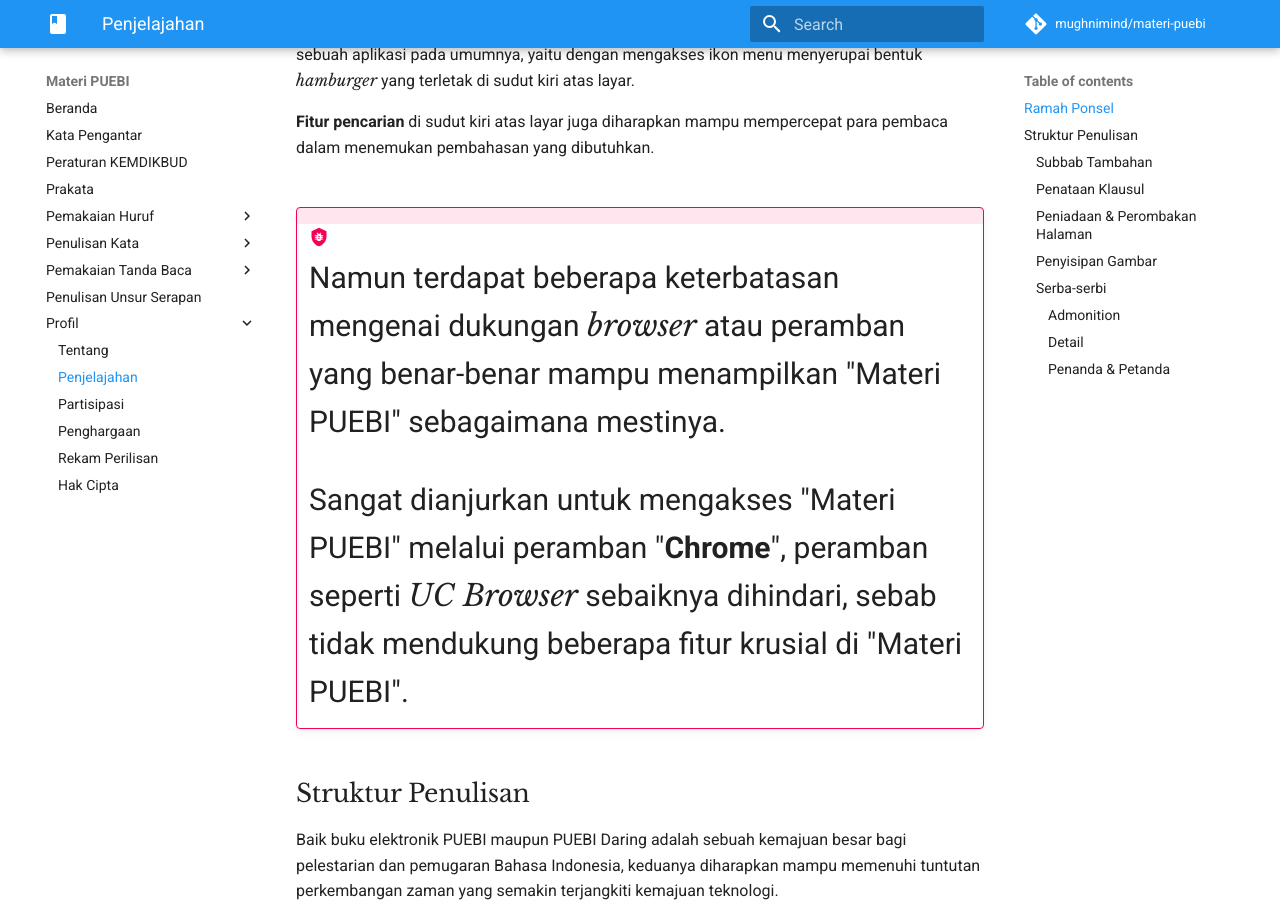
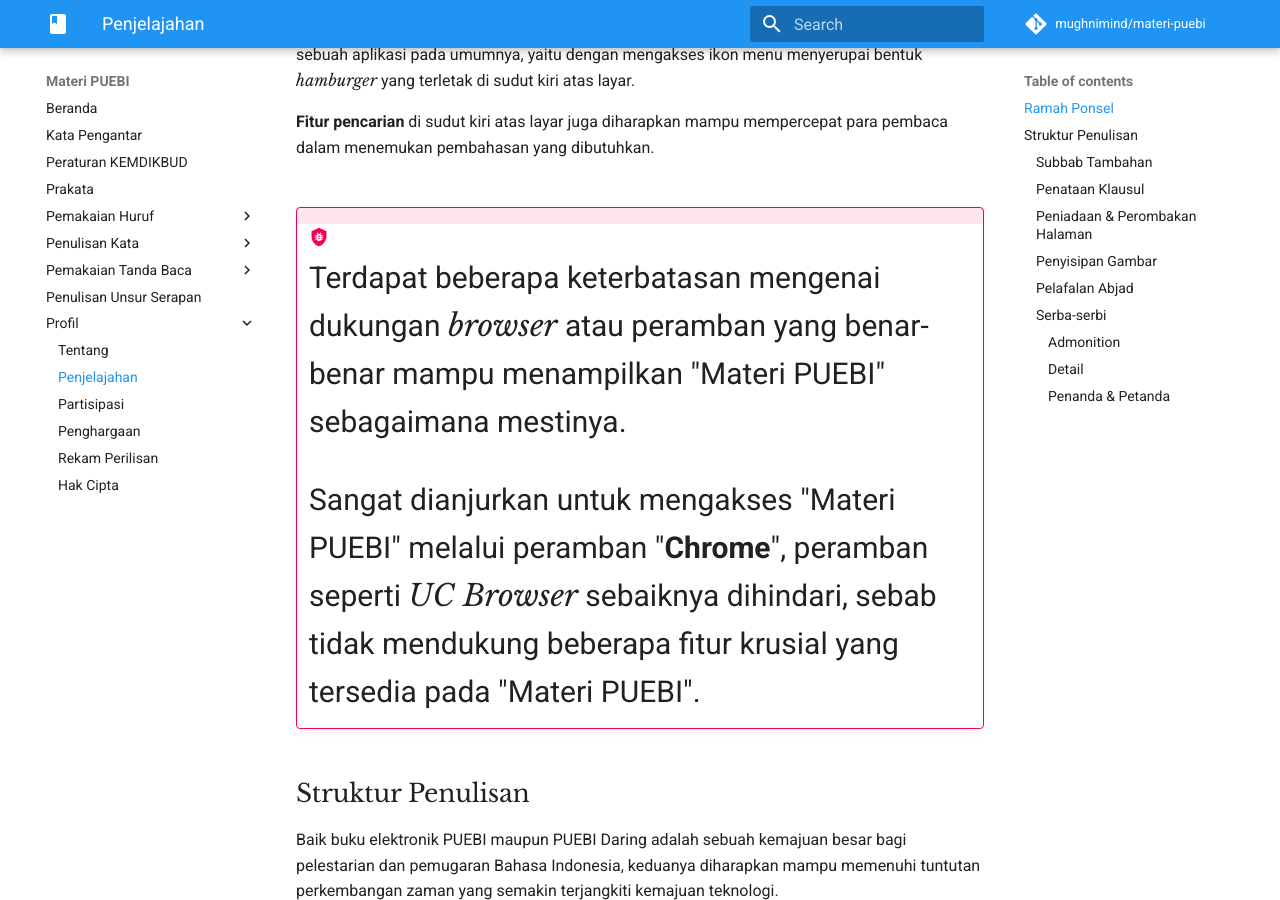
Before and after one commit to niammuddin/puebi, an MkDocs documentation site: the page built from docs/profil/penjelajahan/index.md, in a window 1280 px wide and 900 px high, scrolled down 542 px. Built offline with MkDocs 1.6.1 and Material for MkDocs 9.7.7, drawn with Linux system fonts in a browser that asks for light colours; comment, search, counter and statistics services are not loaded; old or Windows-style settings are respelled for this version of MkDocs; some of the changed text lies outside the part shown.

Commit message:
Menambahkan sekelumit penjelasan mengenai pelafalan abjad

```diff
--- a/docs/profil/penjelajahan/index.md
+++ b/docs/profil/penjelajahan/index.md
@@ -16,9 +16,9 @@
 **Fitur pencarian** di sudut kiri atas layar juga diharapkan mampu mempercepat para pembaca dalam menemukan pembahasan yang dibutuhkan.
 
 !!! bug " "
-    Namun terdapat beberapa keterbatasan mengenai dukungan *browser* atau peramban yang benar-benar mampu menampilkan "Materi PUEBI" sebagaimana mestinya.
+    Terdapat beberapa keterbatasan mengenai dukungan *browser* atau peramban yang benar-benar mampu menampilkan "Materi PUEBI" sebagaimana mestinya.
 
-    Sangat dianjurkan untuk mengakses "Materi PUEBI" melalui peramban "**Chrome**", peramban seperti *UC Browser* sebaiknya dihindari, sebab tidak mendukung beberapa fitur krusial di "Materi PUEBI".
+    Sangat dianjurkan untuk mengakses "Materi PUEBI" melalui peramban "**Chrome**", peramban seperti *UC Browser* sebaiknya dihindari, sebab tidak mendukung beberapa fitur krusial yang tersedia pada "Materi PUEBI".
 
 ## Struktur Penulisan
 
@@ -55,6 +55,10 @@
 ### Penyisipan Gambar
 
 Beberapa halaman yang memuat teks panjang seperti halaman "PRAKATA" sengaja disisipi gambar guna terlihat lebih segar dan tidak membosankan.
+
+### Pelafalan Abjad
+
+Meski hanya sekelumit, penyisipan suara yang tersedia di Materi PUEBI diharapkan mampu meningkatkan proses pemahaman Pedoman Umum Ejaan Bahasa Indonesia.
 
 ### Serba-serbi
 
```
